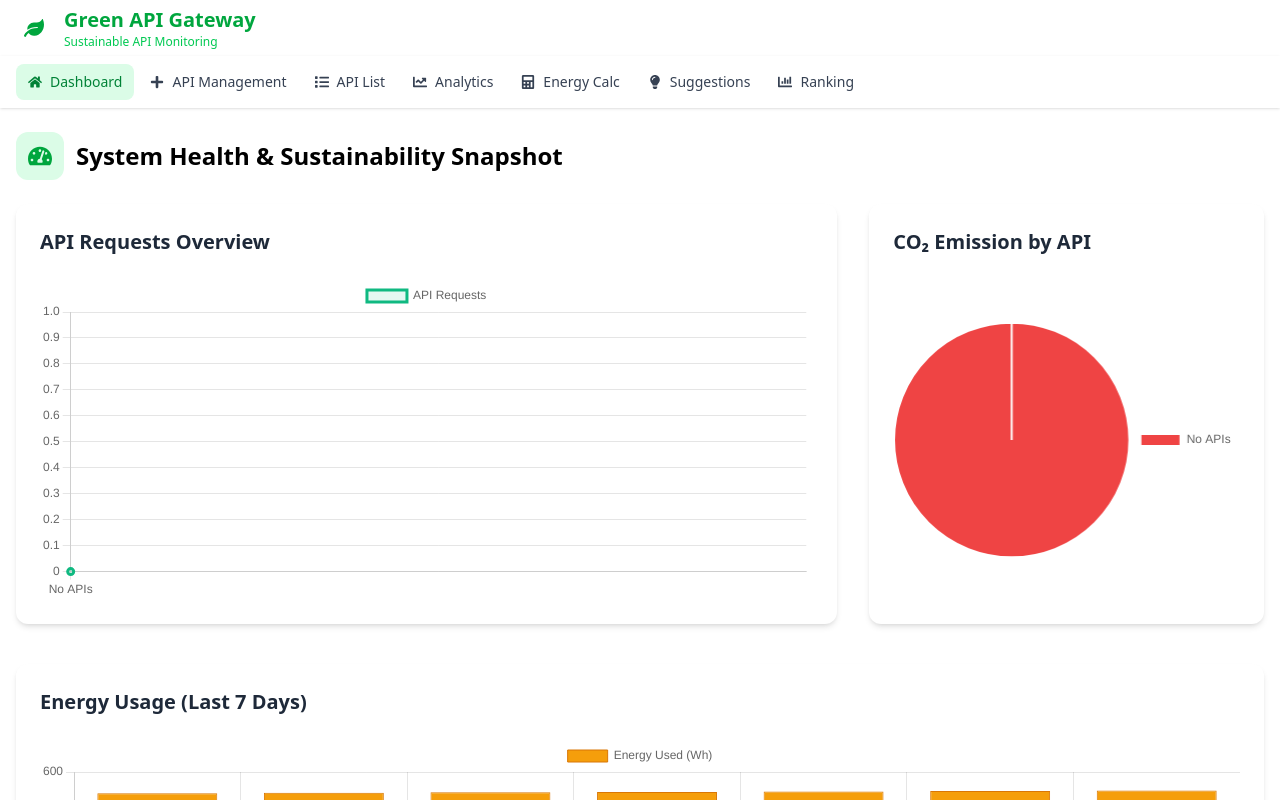
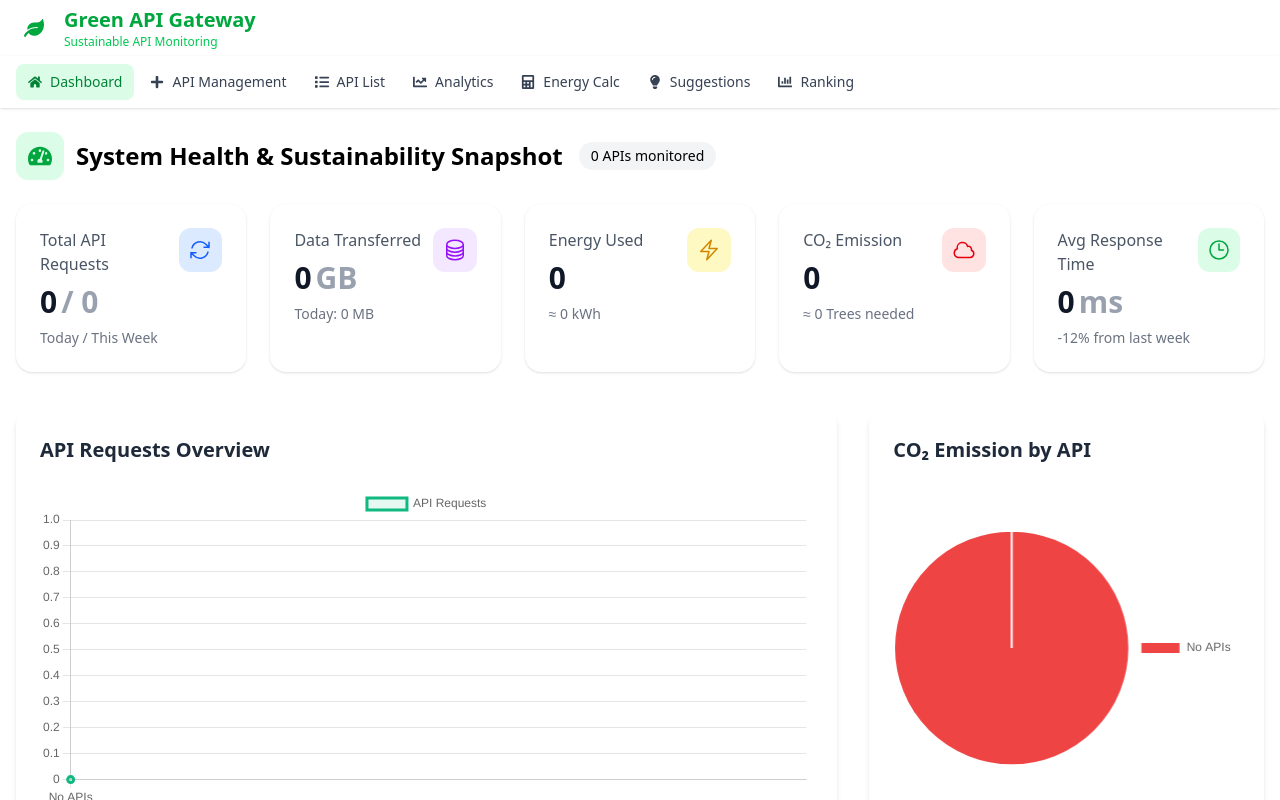
Before and after one commit to palash1212/Green-Api-Gateway, a React (Vite) app: page / in a window 1280 px wide. Shown: the top 800 px of the page. Built offline with nearby package versions, Linux system fonts and the light colour scheme.

Commit message:
cards added in dashboard

```diff
--- /dev/null
+++ b/src/components/DashboardCards.jsx
@@ -0,0 +1,62 @@
+import {
+  HiOutlineArrowPath,
+  HiOutlineCircleStack,
+  HiOutlineBolt,
+  HiOutlineCloud,
+  HiOutlineClock,
+} from "react-icons/hi2";
+import MetricCard from "./MetricCard";
+
+export default function DashboardCards({ stats }) {
+  return (
+    <div className="grid grid-cols-1 md:grid-cols-2 lg:grid-cols-5 gap-6 mb-10">
+      <MetricCard
+        title="Total API Requests"
+        mainValue={stats.todayRequests.toLocaleString()}
+        subValue={`/ ${stats.weekRequests.toLocaleString()}`}
+        description="Today / This Week"
+        icon={HiOutlineArrowPath}
+        iconBg="bg-blue-100"
+        iconColor="text-blue-600"
+      />
+
+      <MetricCard
+        title="Data Transferred"
+        mainValue={stats.dataTransferredGB}
+        subValue="GB"
+        description={`Today: ${stats.todayDataMB} MB`}
+        icon={HiOutlineCircleStack}
+        iconBg="bg-purple-100"
+        iconColor="text-purple-600"
+      />
+
+      <MetricCard
+        title="Energy Used"
+        mainValue={stats.energyUsedWh.toLocaleString()}
+        description={`≈ ${stats.energyKwh} kWh`}
+        icon={HiOutlineBolt}
+        iconBg="bg-yellow-100"
+        iconColor="text-yellow-600"
+      />
+
+      <MetricCard
+        title="CO₂ Emission"
+        mainValue={stats.co2Emission.toLocaleString()}
+        description={`≈ ${stats.treesNeeded} Trees needed`}
+        icon={HiOutlineCloud}
+        iconBg="bg-red-100"
+        iconColor="text-red-600"
+      />
+
+      <MetricCard
+        title="Avg Response Time"
+        mainValue={stats.avgResponseTime}
+        subValue="ms"
+        description="-12% from last week"
+        icon={HiOutlineClock}
+        iconBg="bg-green-100"
+        iconColor="text-green-600"
+      />
+    </div>
+  );
+}
--- /dev/null
+++ b/src/components/MetricCard.jsx
@@ -0,0 +1,36 @@
+import React from "react";
+
+export default function MetricCard({
+  title,
+  mainValue,
+  subValue,
+  description,
+  icon: Icon,
+  iconBg,
+  iconColor,
+}) {
+  return (
+    <div className="bg-white rounded-2xl shadow-sm p-6 flex justify-between items-start hover:shadow-md transition">
+      <div>
+        <p className="text-gray-600 font-medium">{title}</p>
+
+        <h3 className="text-3xl font-bold mt-2 text-gray-900">
+          {mainValue}
+          {subValue && (
+            <span className="text-gray-400 font-semibold ml-1">{subValue}</span>
+          )}
+        </h3>
+
+        {description && (
+          <p className="text-sm text-gray-500 mt-2">{description}</p>
+        )}
+      </div>
+
+      <div
+        className={`w-11 h-11 rounded-xl flex items-center justify-center ${iconBg}`}
+      >
+        <Icon className={`text-2xl ${iconColor}`} />
+      </div>
+    </div>
+  );
+}
--- a/src/pages/Dashboard.jsx
+++ b/src/pages/Dashboard.jsx
@@ -1,7 +1,103 @@
 import { FaTachometerAlt } from "react-icons/fa";
 import Charts from "../components/Charts";
+import DashboardCards from "../components/DashboardCards";
+import { useMemo } from "react";
 
 export default function Dashboard() {
+  // 🔹 Get APIs from localStorage
+  const apis = useMemo(() => {
+    try {
+      return JSON.parse(localStorage.getItem("apis")) || [];
+    } catch {
+      return [];
+    }
+  }, []);
+
+  // 🔹 Calculate dynamic stats from user's APIs
+  const stats = useMemo(() => {
+    if (!apis.length) {
+      return {
+        todayRequests: 0,
+        weekRequests: 0,
+        dataTransferredGB: 0,
+        todayDataMB: 0,
+        energyUsedWh: 0,
+        energyKwh: 0,
+        co2Emission: 0,
+        treesNeeded: 0,
+        avgResponseTime: 0,
+      };
+    }
+
+    // Calculate totals from all APIs
+    const totals = apis.reduce(
+      (acc, api) => {
+        // Daily requests
+        acc.todayRequests += api.dailyRequests || 0;
+
+        // Weekly requests (assuming dailyRequests is per day, so ×7 for week)
+        acc.weekRequests += (api.dailyRequests || 0) * 7;
+
+        // Data transferred (in MB initially)
+        const dailyDataMB =
+          ((api.avgPayload || 0) * (api.dailyRequests || 0)) / 1024; // Convert KB to MB
+        acc.todayDataMB += dailyDataMB;
+
+        // Energy used (already calculated in API data)
+        acc.energyUsedWh += api.energyUsed || 0;
+
+        // CO2 emission (already calculated in API data)
+        acc.co2Emission += api.co2 || 0;
+
+        // Response time (average across all APIs)
+        if (api.responseTime) {
+          acc.totalResponseTime += api.responseTime;
+          acc.apiCountWithResponseTime++;
+        }
+
+        return acc;
+      },
+      {
+        todayRequests: 0,
+        weekRequests: 0,
+        todayDataMB: 0,
+        energyUsedWh: 0,
+        co2Emission: 0,
+        totalResponseTime: 0,
+        apiCountWithResponseTime: 0,
+      }
+    );
+
+    // Convert data transferred to GB for display
+    const dataTransferredGB = totals.todayDataMB / 1024;
+
+    // Convert energy to kWh (1 kWh = 1000 Wh)
+    const energyKwh = totals.energyUsedWh / 1000;
+
+    // Calculate average response time
+    const avgResponseTime =
+      totals.apiCountWithResponseTime > 0
+        ? Math.round(totals.totalResponseTime / totals.apiCountWithResponseTime)
+        : 0;
+
+    // Estimate trees needed (roughly 21 kg CO2 per tree per year, convert to daily)
+    // Assuming 1 tree absorbs 21,000g CO2 per year ≈ 57.5g per day
+    const dailyCO2 = totals.co2Emission; // This is already daily
+    const treesNeeded = dailyCO2 / 57.5;
+
+    return {
+      todayRequests: Math.round(totals.todayRequests),
+      weekRequests: Math.round(totals.weekRequests),
+      dataTransferredGB: dataTransferredGB.toFixed(2),
+      todayDataMB: Math.round(totals.todayDataMB),
+      energyUsedWh: Math.round(totals.energyUsedWh),
+      energyKwh: energyKwh.toFixed(2),
+      co2Emission: Math.round(totals.co2Emission),
+      treesNeeded: treesNeeded.toFixed(1),
+      avgResponseTime,
+    };
+  }, [apis]);
+
   return (
     <>
       <h2 className="text-2xl font-bold flex items-center mb-6">
@@ -9,9 +105,13 @@ export default function Dashboard() {
           <FaTachometerAlt className="text-green-600" />
         </span>
         System Health & Sustainability Snapshot
+        <span className="ml-4 text-sm font-normal bg-gray-100 px-3 py-1 rounded-full">
+          {apis.length} API{apis.length !== 1 ? "s" : ""} monitored
+        </span>
       </h2>
 
-      {/* Metric cards stay EXACTLY SAME (JSX version) */}
+      {/* ✅ Dynamic cards based on user's APIs */}
+      <DashboardCards stats={stats} />
 
       <Charts />
     </>
```
